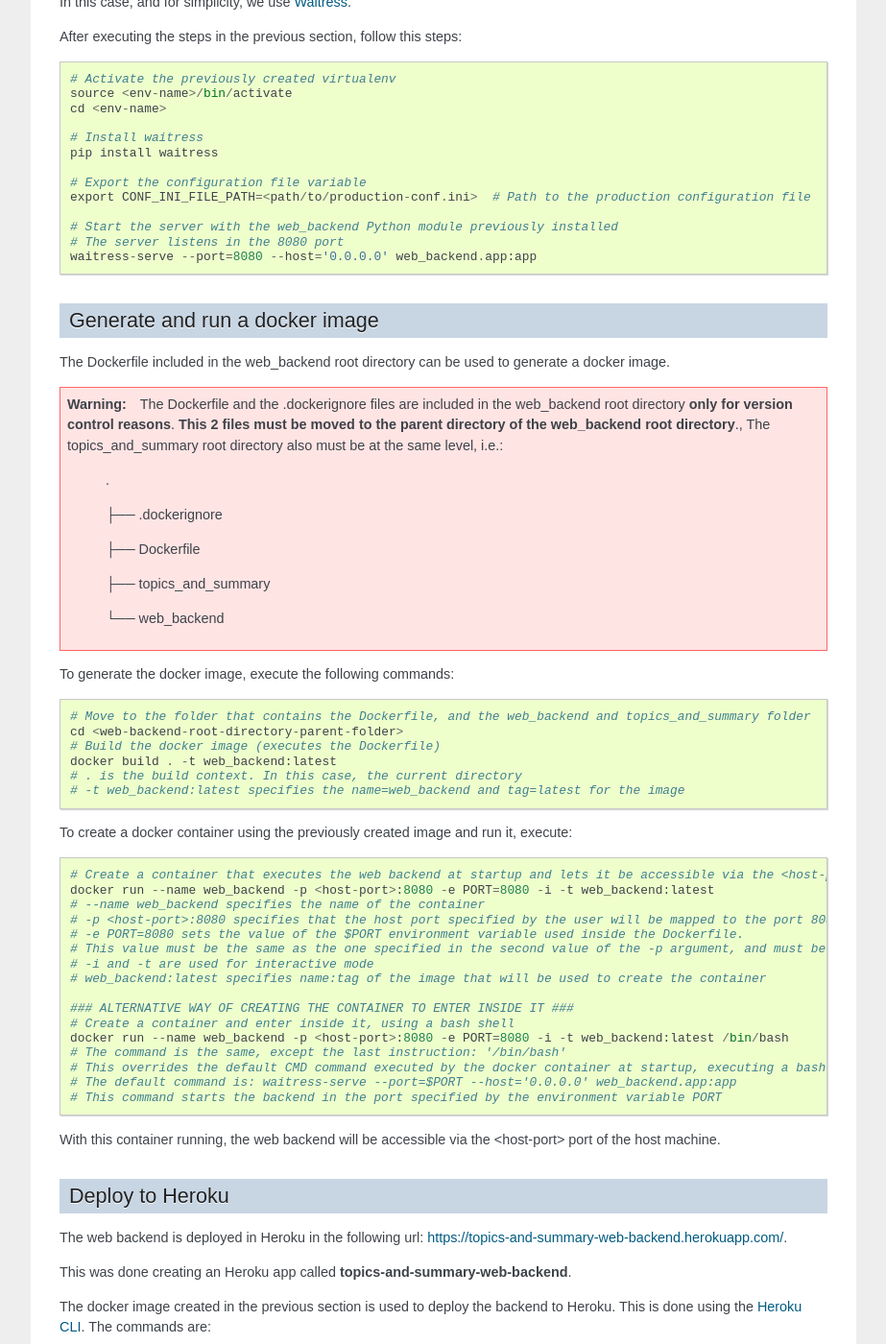
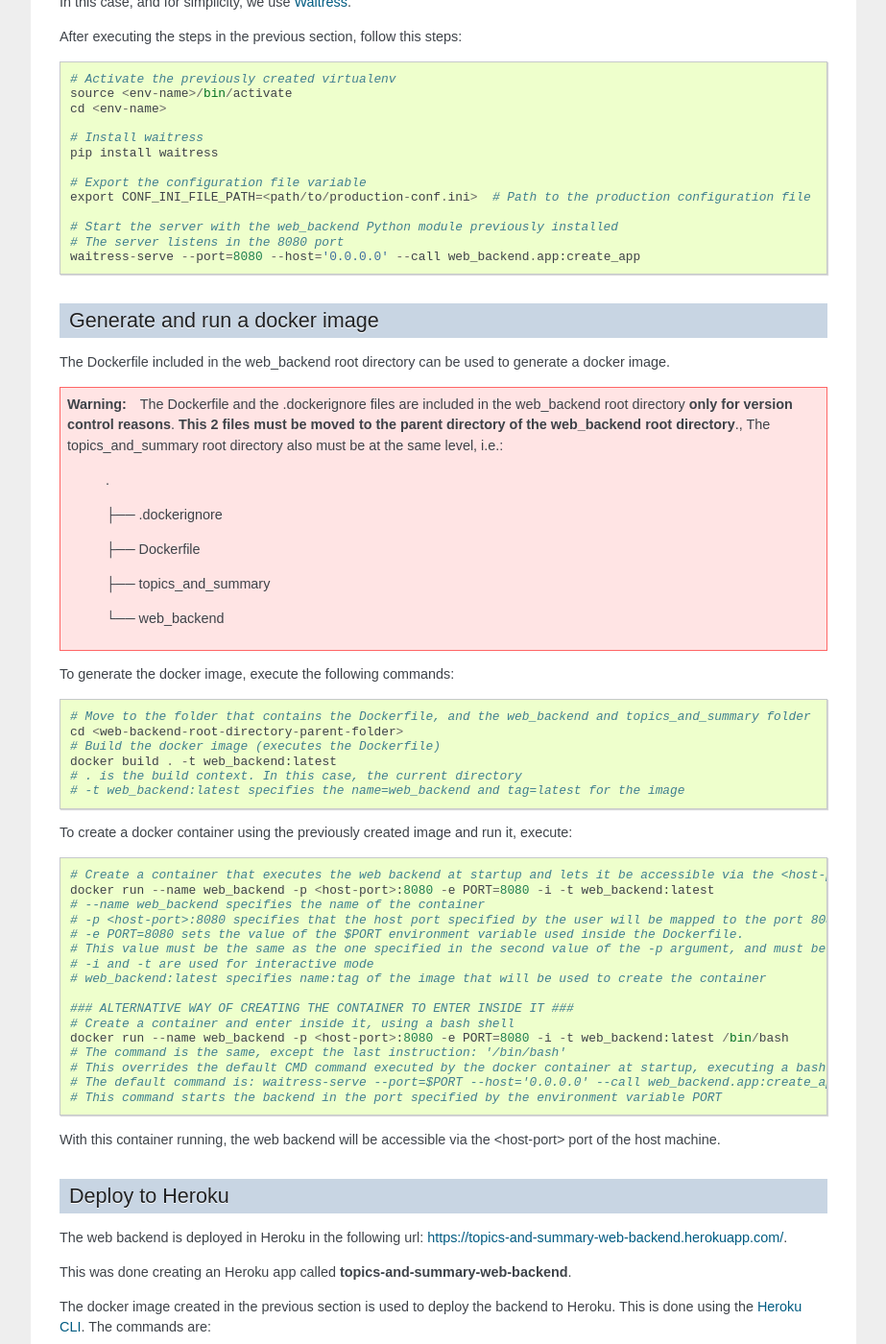
Before and after one commit to CarlosSanabriaM/web_backend, a Sphinx documentation site: the page built from web_backend/docs/source/execution-and-deployment.rst, in a window 1280 px wide and 1400 px high, scrolled down 1449 px. Shown: the whole window at 96% size, without its empty margins (198-1121 px from the left). Built offline with Sphinx 7.4.7, drawn with Linux system fonts in a browser that asks for light colours.

Commit message:
Added mallet shell script that replaces the default one in the docker image.

```diff
--- a/web_backend/docs/source/development/api.rst
+++ b/web_backend/docs/source/development/api.rst
@@ -87,6 +87,8 @@
 * **sonar-project.properties**: Contains the configuration for the SonarQube static code analysis tool.
 * **Dockerfile**: Contains the steps for creating the docker image to run the backend.
 * **.dockerignore**: Contains the files and folders ignored by the docker build context. Those files are not copied to the docker image.
+* **mallet-docker**: Shell script used to communicate with the Java mallet library, with some memory configurations for Docker.
+  This file will replace the mallet-2.0.8/bin/mallet file while creating the Docker image.
 * **.gitignore**: Contains the files and folders ignored by git.
 * **MANIFEST.in**: Define the list of files to include in the package installation.
 * **README.md**: Contains a quick explanation of the project.
--- a/web_backend/docs/source/execution-and-deployment.rst
+++ b/web_backend/docs/source/execution-and-deployment.rst
@@ -100,7 +100,7 @@
 
     # Start the server with the web_backend Python module previously installed
     # The server listens in the 8080 port
-    waitress-serve --port=8080 --host='0.0.0.0' web_backend.app:app
+    waitress-serve --port=8080 --host='0.0.0.0' --call web_backend.app:create_app
 
 
 Generate and run a docker image
@@ -151,7 +151,7 @@
     docker run --name web_backend -p <host-port>:8080 -e PORT=8080 -i -t web_backend:latest /bin/bash
     # The command is the same, except the last instruction: '/bin/bash'
     # This overrides the default CMD command executed by the docker container at startup, executing a bash shell
-    # The default command is: waitress-serve --port=$PORT --host='0.0.0.0' web_backend.app:app
+    # The default command is: waitress-serve --port=$PORT --host='0.0.0.0' --call web_backend.app:create_app
     # This command starts the backend in the port specified by the environment variable PORT
 
 With this container running, the web backend will be accessible via the <host-port> port of the host machine.
```
Also changed, not shown: 1 other file.
